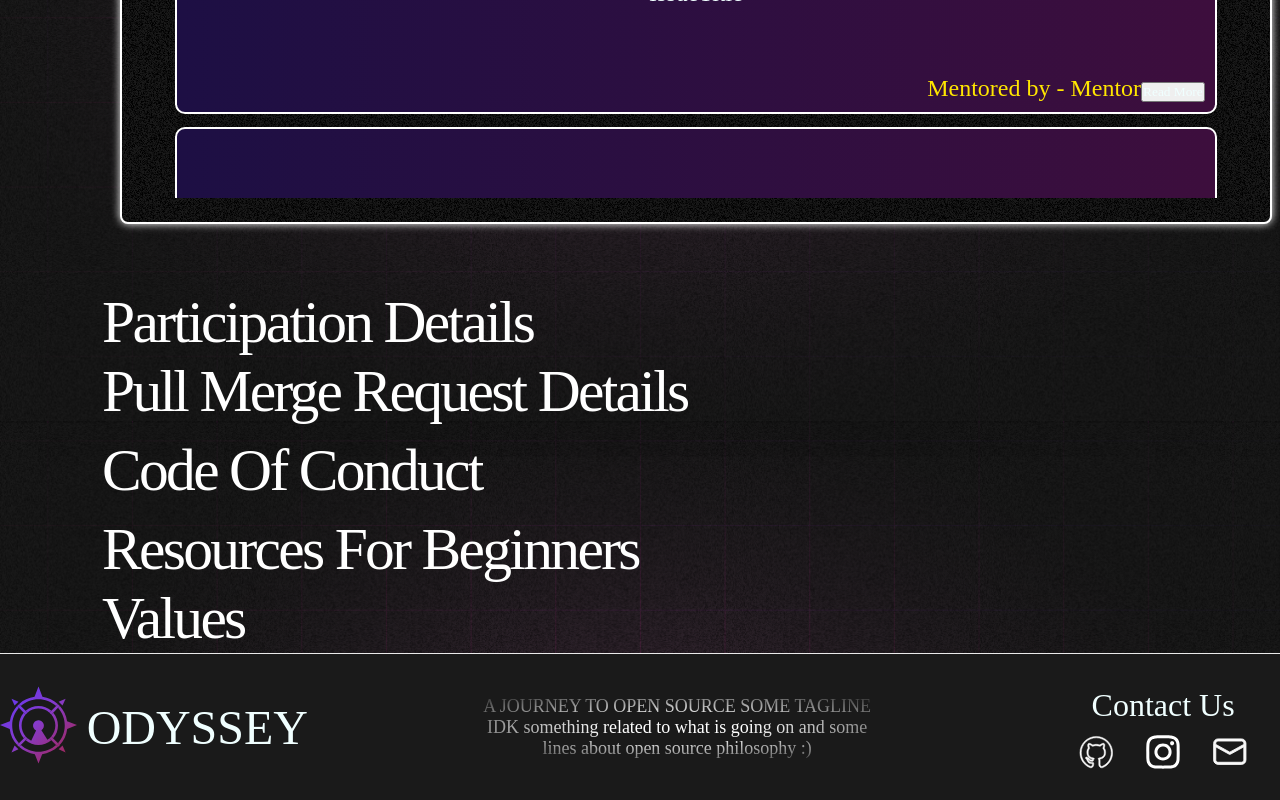
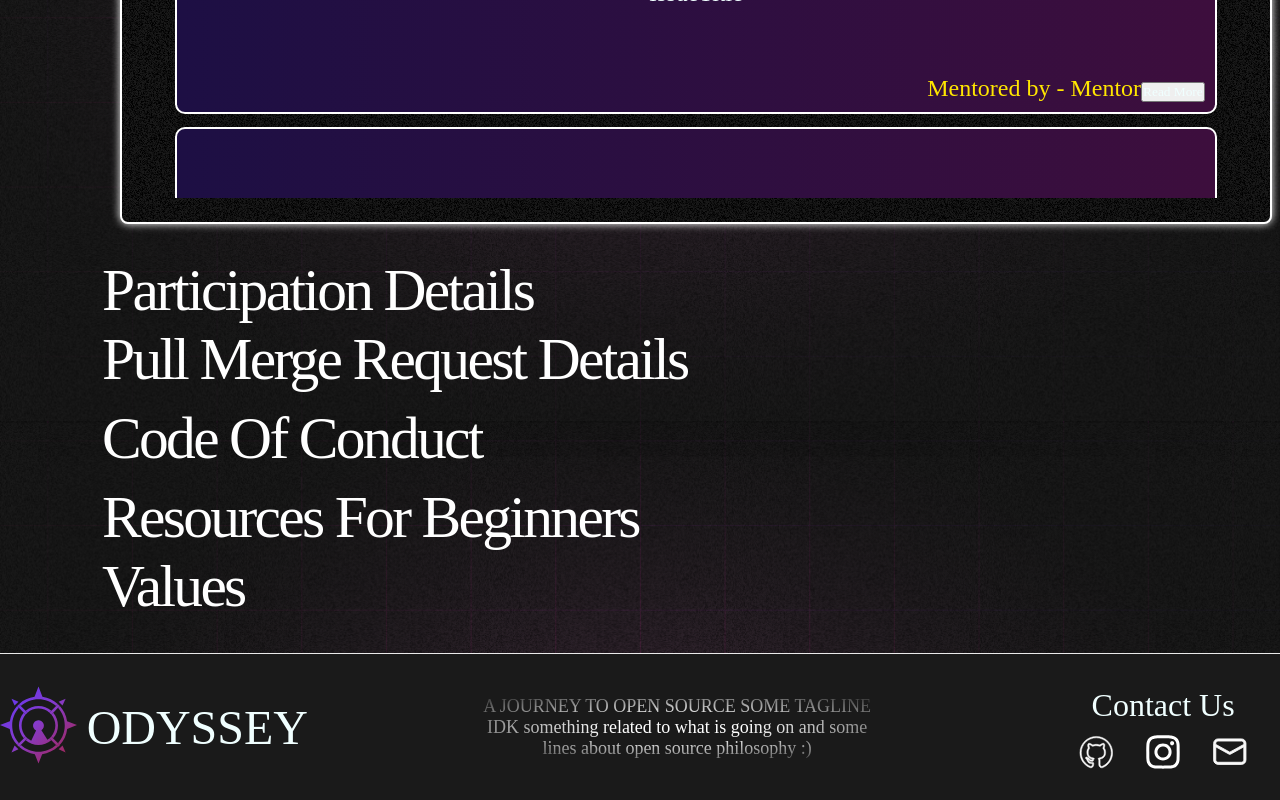
Before and after one commit to sdslabs/odyssey, a Next.js app in the folder frontend/: page /participation in a window 1280 px wide. Shown: the part 410-1210 px from the top of the page. Built offline with nearby package versions, Linux system fonts and the light colour scheme; no server answers; a web font is replaced by a local one.

Commit message:
minor scss fix

```diff
--- a/frontend/styles/modules/About.scss
+++ b/frontend/styles/modules/About.scss
@@ -66,5 +66,6 @@
 }
 
 .participationB{
-    padding-top: 4rem;
+    padding-top: 2rem;
+    padding-bottom: 2rem;
 }
```
